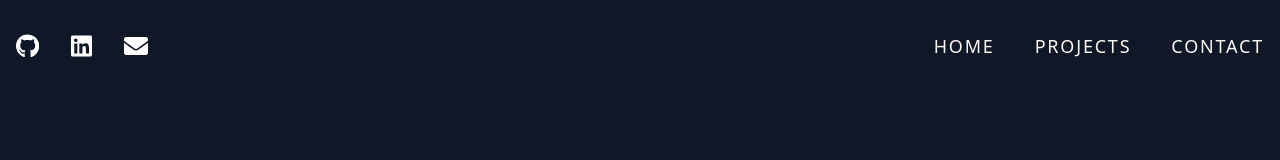
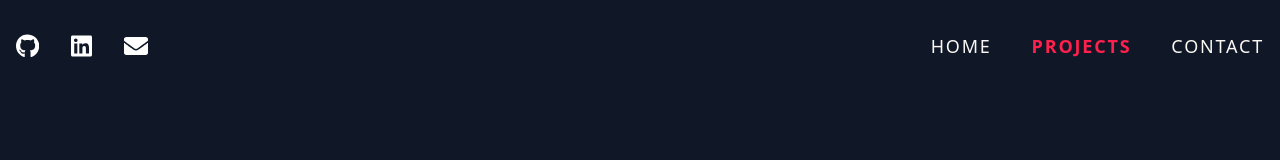
Before and after one commit to Nico2d/nico-watzig-portfolio, a Next.js app: page /projects in a window 1280 px wide. Shown: the top 160 px of the page. Built offline with nearby package versions, Linux system fonts and the light colour scheme.

Commit message:
small refactor and restore highlight for current menu item

```diff
--- a/src/components/header/HeaderDesktop.tsx
+++ b/src/components/header/HeaderDesktop.tsx
@@ -1,7 +1,6 @@
-import Link from 'next/link'
-import ExtLink from '../ext-link'
 import { ContactIcons } from '../ui/ContactIcons'
 import { NavItemType } from './Header'
+import { NavItems } from './NavItems'
 
 interface HeaderDesktopProps {
 	navItems: NavItemType[]
@@ -13,31 +12,7 @@ export const HeaderDesktop = ({ navItems }: HeaderDesktopProps) => {
 			<ContactIcons size={24} />
 
 			<ul className="flex flex-1 flex-row uppercase justify-end py-8 gap-3 md:gap-10 tracking-widest text-sm md:text-lg">
-				{navItems.map(({ label, page, link }) => {
-					const isHome = page === navItems[0].page
-					// const isPage = isHome
-					// 	? pathname === '/'
-					// 	: pathname.includes(page)
-
-					const isCurrentPage = false
-
-					return (
-						<li key={label}>
-							{page ? (
-								<Link
-									href={page}
-									className={
-										isCurrentPage ? 'highlight' : undefined
-									}
-								>
-									{label}
-								</Link>
-							) : (
-								<ExtLink href={link}>{label}</ExtLink>
-							)}
-						</li>
-					)
-				})}
+				<NavItems navItems={navItems} />
 			</ul>
 		</nav>
 	)
--- a/src/components/header/HeaderMobile.tsx
+++ b/src/components/header/HeaderMobile.tsx
@@ -2,8 +2,7 @@ import { useEffect, useState } from 'react'
 import { FiMenu, FiX } from 'react-icons/fi'
 import { ContactIcons } from '../ui/ContactIcons'
 import { NavItemType } from './Header'
-import Link from 'next/link'
-import ExtLink from '../ext-link'
+import { NavItems } from './NavItems'
 
 interface HeaderMobileProps {
 	navItems: NavItemType[]
@@ -33,37 +32,15 @@ export const HeaderMobile = ({ navItems }: HeaderMobileProps) => {
 			</nav>
 
 			{isMobileMenuOpen && (
-				<div className="fixed inset-0 bg-black bg-opacity-90 flex flex-col items-center justify-center text-white z-50">
+				<div className="fixed inset-0 bg-black bg-opacity-70 flex flex-col items-center justify-center text-white z-50 backdrop-blur-md">
 					<div className="absolute container mx-auto px-4 top-0 py-4 w-full flex justify-end">
 						<button onClick={toggleMenu} aria-label="Close Menu">
 							<FiX size={32} />
 						</button>
 					</div>
 
-					{/* TODO: this is the same as in HeaderDesktop */}
 					<ul className="space-y-12 text-xl uppercase text-center">
-						{navItems.map(({ label, page, link }) => {
-							const isCurrentPage = false
-
-							return (
-								<li key={label} onClick={toggleMenu}>
-									{page ? (
-										<Link
-											href={page}
-											className={
-												isCurrentPage
-													? 'highlight'
-													: undefined
-											}
-										>
-											{label}
-										</Link>
-									) : (
-										<ExtLink href={link}>{label}</ExtLink>
-									)}
-								</li>
-							)
-						})}
+						<NavItems navItems={navItems} />
 					</ul>
 				</div>
 			)}
--- /dev/null
+++ b/src/components/header/NavItems.tsx
@@ -0,0 +1,37 @@
+import { useRouter } from 'next/router'
+import { NavItemType } from './Header'
+import Link from 'next/link'
+import ExtLink from '../ext-link'
+
+export const NavItems = ({ navItems }: { navItems: NavItemType[] }) => {
+	const router = useRouter()
+	const pathname = router.pathname
+
+	return (
+		<>
+			{navItems.map(({ label, page, link }) => {
+				const isHome = page === navItems[0].page
+				const isCurrentPage = isHome
+					? pathname === '/'
+					: pathname.includes(page)
+
+				return (
+					<li key={label}>
+						{page ? (
+							<Link
+								href={page}
+								className={
+									isCurrentPage ? 'highlight' : undefined
+								}
+							>
+								{label}
+							</Link>
+						) : (
+							<ExtLink href={link}>{label}</ExtLink>
+						)}
+					</li>
+				)
+			})}
+		</>
+	)
+}
--- a/src/stores/parallaxHero/ParallaxHeroProvider.tsx
+++ b/src/stores/parallaxHero/ParallaxHeroProvider.tsx
@@ -11,7 +11,6 @@ interface IParallaxHeroProvider {
 export const ParallaxHeroProvider = ({ children }: IParallaxHeroProvider) => {
 	const [isLandingUnlock, setIsLandingUnlock] = useState<boolean>()
 	const controls = useAnimation()
-	// const [firstLoad, setFirstLoad] = useState(true)
 	const [initialAnimation, setInitialAnimation] = useState<
 		'default' | 'fullscreen'
 	>('default')
```
